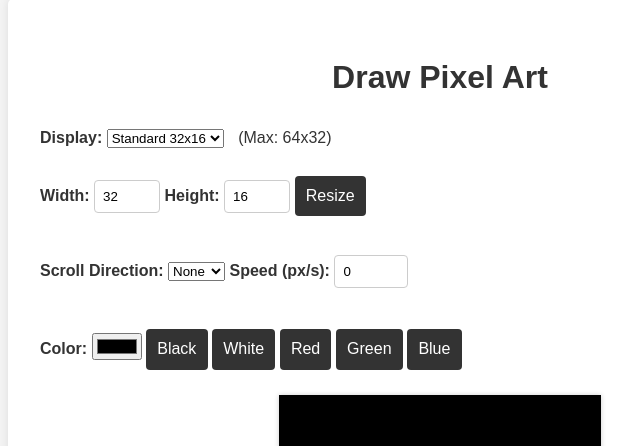
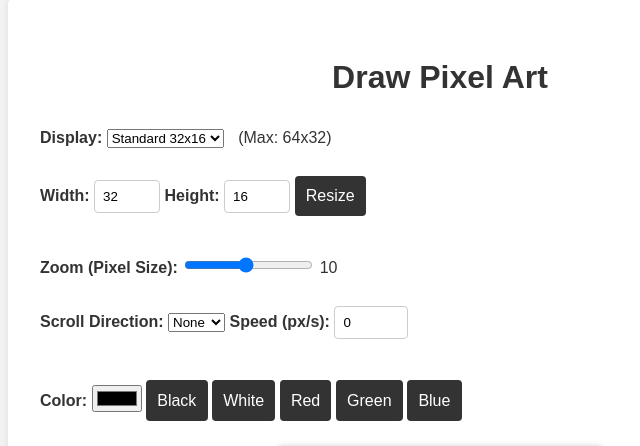
Before and after one commit to kaiserchristoph/fpac, a Flask app: page /draw in a window 1280 px wide. Shown: the part 99-545 px from the top of the page, without its empty margins (200-840 px from the left). Run offline with Flask 3, Linux system fonts and the light colour scheme; the visitor is signed in with stand-in values (Sample User, id 1); a map, chart or similar area stays blank.

Commit message:
Add zoom bar to drawing mode
* Added zoom slider to draw.html with range 1-20
* Implemented JavaScript logic to update pixel size and resize canvas
* Ensured drawing is preserved during zoom operations using a temporary canvas
* Verified functionality with Playwright tests

Co-authored-by: kaiserchristoph <51091402+kaiserchristoph@users.noreply.github.com>

```diff
--- a/templates/draw.html
+++ b/templates/draw.html
@@ -22,6 +22,13 @@
         <label for="height">Height:</label>
         <input type="number" id="height" value="32" min="1" max="128">
         <button onclick="resizeCanvas()">Resize</button>
+    </div>
+    <br>
+
+    <div>
+        <label for="zoom">Zoom (Pixel Size):</label>
+        <input type="range" id="zoom" min="1" max="20" value="10" oninput="updateZoom(this.value)">
+        <span id="zoomValue">10</span>
     </div>
     <br>
 
@@ -120,6 +127,31 @@
 
                 resizeCanvas();
             }
+        }
+
+        function updateZoom(newSize) {
+            newSize = parseInt(newSize);
+            document.getElementById('zoomValue').innerText = newSize;
+
+            // Create temp canvas to save current image
+            const tempCanvas = document.createElement('canvas');
+            tempCanvas.width = canvas.width;
+            tempCanvas.height = canvas.height;
+            const tempCtx = tempCanvas.getContext('2d');
+            tempCtx.drawImage(canvas, 0, 0);
+
+            // Update pixel size
+            pixelSize = newSize;
+
+            // Resize main canvas
+            canvas.width = width * pixelSize;
+            canvas.height = height * pixelSize;
+
+            // Disable smoothing for pixel art scaling
+            ctx.imageSmoothingEnabled = false;
+
+            // Draw back the saved image scaled to new size
+            ctx.drawImage(tempCanvas, 0, 0, tempCanvas.width, tempCanvas.height, 0, 0, canvas.width, canvas.height);
         }
 
         function setColor(color) {
```
Also changed, not shown: verification_failed.png (added).
